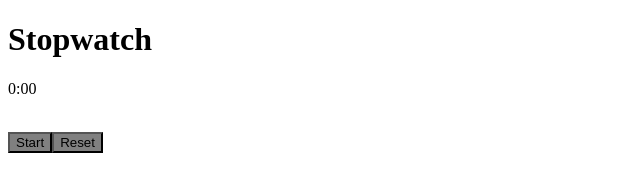
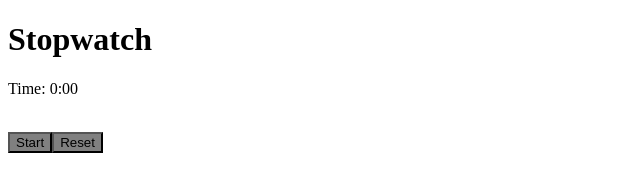
Before and after one commit to avinroy001/Buildout-XStopwatch, a React (Vite) app in the folder xstopwatch/: page / in a window 1280 px wide. Shown: the top 170 px of the page, without its empty margins (0-640 px from the left). Built offline with nearby package versions, Linux system fonts and the light colour scheme.

Commit message:
correction

```diff
--- a/xstopwatch/src/App.jsx
+++ b/xstopwatch/src/App.jsx
@@ -36,7 +36,7 @@ function App() {
   return (
     <>
       <h1>Stopwatch</h1>
-      <p>{formatTime(sec)}</p>
+      <p>Time: {formatTime(sec)}</p>
       <br/>
       <button onClick={startStop}>{start ? "Stop" : "Start"}</button>
       <button onClick={resett}>Reset</button>
```
